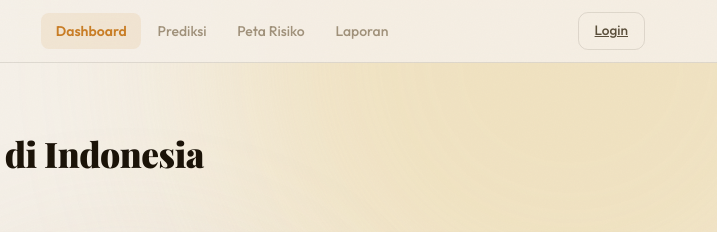
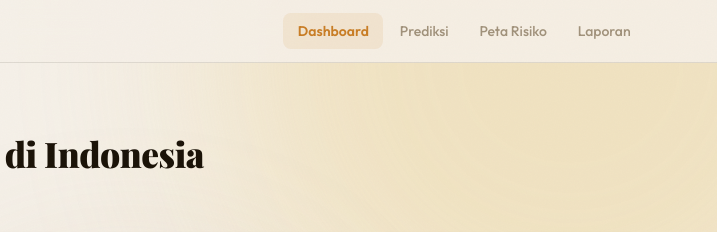
Before and after one commit to naththexplorer/SmartPredictionSystemDicodingxDBS, a website built with Vite: page frontend/index.html in a window 1280 px wide. Shown: the top 232 px of the page, 563-1280 px from the left. Built offline with nearby package versions, Linux system fonts and the light colour scheme; no server answers; a web font is replaced by a local one.

Commit message:
Update index.html

```diff
--- a/frontend/index.html
+++ b/frontend/index.html
@@ -32,10 +32,6 @@
                     <a href="/src/pages/prediction.html">Prediksi</a>
                     <a href="/src/pages/map.html">Peta Risiko</a>
                     <a href="/src/pages/reports.html">Laporan</a>
-                </div>
-                <div class="nav-actions">
-                    <a href="/src/pages/login.html" id="btn-login" class="btn-outline">Login</a>
-                    <button id="btn-logout" class="btn-outline" style="display:none">Logout</button>
                 </div>
             </div>
         </nav>
```
